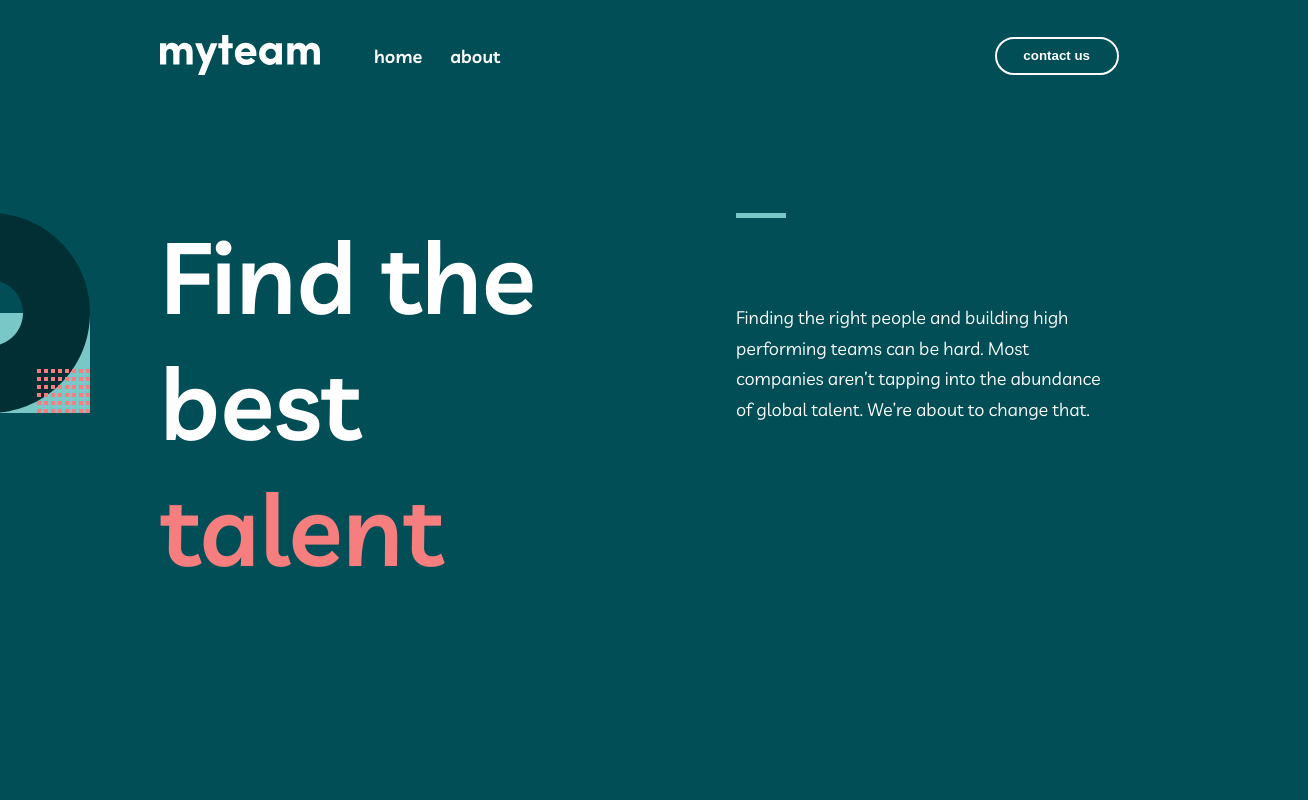
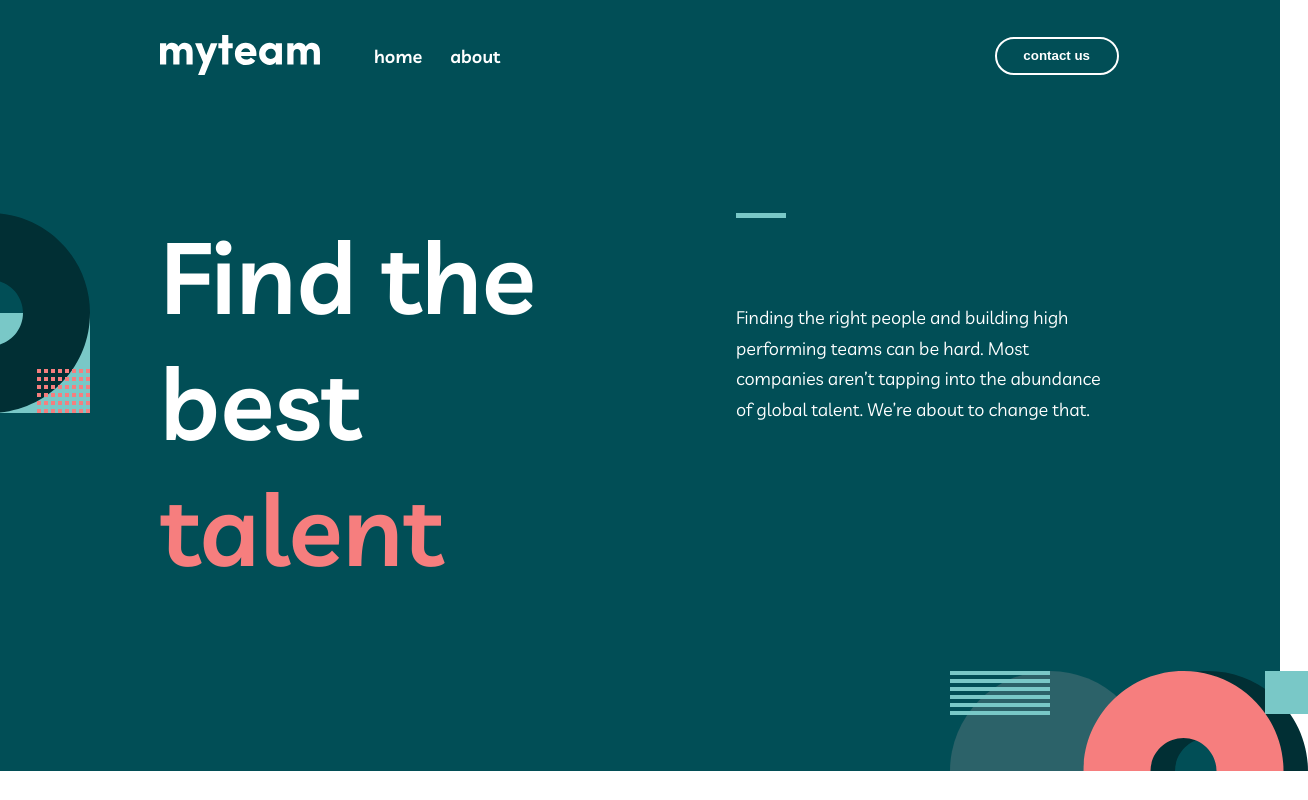
Before and after one commit to bkkcreative19/my-team, a React (Create React App) app: page / in a window 1280 px wide. Shown: the whole page, 1308 px wide, since content can reach past the window. Built offline with nearby package versions, Linux system fonts and the light colour scheme.

Commit message:
finished hero section

```diff
--- a/src/App.js
+++ b/src/App.js
@@ -1,12 +1,11 @@
 import React from "react";
 import "./App.scss";
-import NavBar from "./components/NavBar/NavBar";
+
 import Home from "./pages/Home/Home";
 
 function App() {
   return (
     <div className='App'>
-      <NavBar />
       <Home />
     </div>
   );
--- a/src/App.scss
+++ b/src/App.scss
@@ -12,5 +12,4 @@ html {
 
 body {
   font-family: "Livvic", sans-serif;
-  background-color: #014e56;
 }
--- a/src/components/Hero/Hero.js
+++ b/src/components/Hero/Hero.js
@@ -38,6 +38,30 @@ const Hero = () => {
           </p>
         </div>
       </div>
+
+      <svg
+        class='hero__pattern-2'
+        xmlns='http://www.w3.org/2000/svg'
+        width='358'
+        height='100'
+      >
+        <g fill='none' fill-rule='evenodd'>
+          <circle cx='100' cy='100' r='100' fill='#2C6269' />
+          <path
+            fill='#012F34'
+            d='M258 0c55.228 0 100 44.772 100 100s-44.772 100-100 100-100-44.772-100-100S202.772 0 258 0zm0 67c-18.225 0-33 14.775-33 33s14.775 33 33 33 33-14.775 33-33-14.775-33-33-33z'
+          />
+          <path fill='#79C8C7' d='M358 43h-43V0h43z' />
+          <path
+            fill='#F67E7E'
+            d='M233.514 0c55.228 0 100 44.772 100 100s-44.772 100-100 100c-55.229 0-100-44.772-100-100s44.771-100 100-100zm0 67c-18.226 0-33 14.775-33 33s14.774 33 33 33c18.225 0 33-14.775 33-33s-14.775-33-33-33z'
+          />
+          <path
+            fill='#79C8C7'
+            d='M100 40v4H0v-4h100zm0-8v4H0v-4h100zm0-8v4H0v-4h100zm0-8v4H0v-4h100zm0-8v4H0V8h100zm0-8v4H0V0h100z'
+          />
+        </g>
+      </svg>
     </div>
   );
 };
--- a/src/components/Hero/Hero.scss
+++ b/src/components/Hero/Hero.scss
@@ -3,10 +3,16 @@
   display: flex;
   justify-content: center;
   margin-top: 10rem;
+  padding-bottom: 18rem;
 
   &__pattern-1 {
     position: absolute;
     left: -11rem;
+  }
+  &__pattern-2 {
+    position: absolute;
+    left: 95rem;
+    bottom: 0;
   }
 
   &__content {
--- a/src/pages/Home/Home.js
+++ b/src/pages/Home/Home.js
@@ -1,12 +1,14 @@
 import React from "react";
 import Hero from "../../components/Hero/Hero";
+import NavBar from "../../components/NavBar/NavBar";
 import "./Home.scss";
 
 const Home = () => {
   return (
-    <>
+    <div className='home'>
+      <NavBar />
       <Hero />
-    </>
+    </div>
   );
 };
 
--- a/src/pages/Home/Home.scss
+++ b/src/pages/Home/Home.scss
@@ -0,0 +1,3 @@
+.home {
+  background-color: #014e56;
+}
```
